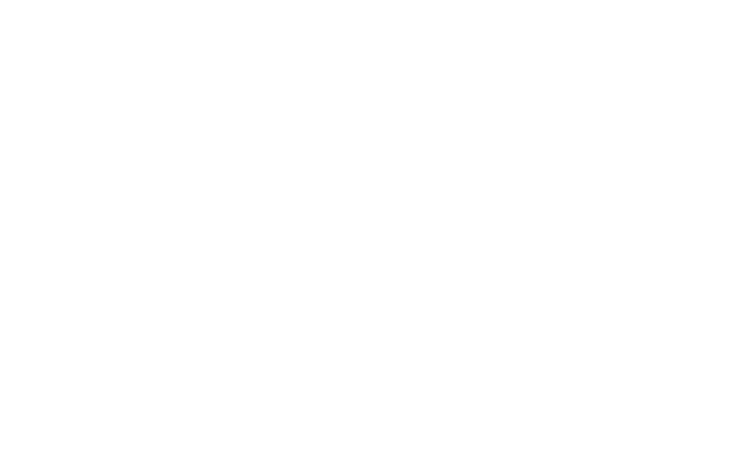
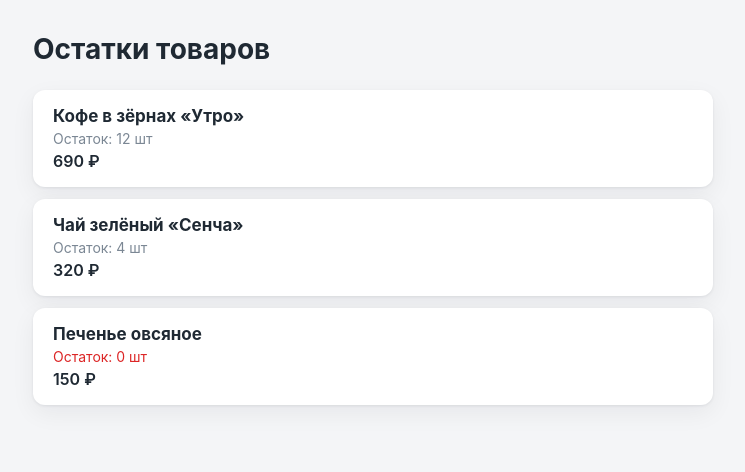
Before and after one commit to Deidata4554/stock-panel, a website built with Vite: page index.html in a window 1280 px wide. Shown: the whole page, without its empty margins (267-1012 px from the left). Built offline with nearby package versions, Linux system fonts and the light colour scheme.

Commit message:
feat: view layer is finished

```diff
--- a/index.html
+++ b/index.html
@@ -1,13 +1,29 @@
 <!doctype html>
-<html lang="en">
+<html lang="ru">
   <head>
     <meta charset="UTF-8" />
-    <link rel="icon" type="image/svg+xml" href="/favicon.svg" />
     <meta name="viewport" content="width=device-width, initial-scale=1.0" />
-    <title>stock-panel</title>
+    <title>Панель управления остатками товаров</title>
   </head>
-  <body>
-    <div id="app"></div>
+  <body class="page">
+    <main class="panel">
+      <h1 class="panel__title">Остатки товаров</h1>
+
+      <!-- Статичная разметка: контейнер для списка карточек -->
+      <section class="catalog">
+        <ul class="catalog__list"></ul>
+      </section>
+    </main>
+
+    <!-- Динамическая разметка: шаблон карточки, клонируется на каждый товар -->
+    <template id="product-card">
+      <li class="card">
+        <h2 class="card__title"></h2>
+        <p class="card__stock"></p>
+        <span class="card__price"></span>
+      </li>
+    </template>
+
     <script type="module" src="/src/main.ts"></script>
   </body>
 </html>
--- /dev/null
+++ b/src/components/base/Component.ts
@@ -0,0 +1,17 @@
+/**
+ * Базовый компонент для всех View. Используется без изменений.
+ * render() кладёт переданные данные в поля экземпляра (Object.assign),
+ * что автоматически вызывает сеттеры компонента и обновляет DOM,
+ * после чего возвращает корневой контейнер.
+ */
+export abstract class Component<T> {
+  protected constructor(protected readonly container: HTMLElement) {
+    // Код в конструкторе исполняется ДО объявлений полей в дочернем классе.
+  }
+
+  // Вернуть корневой DOM-элемент
+  render(data?: Partial<T>): HTMLElement {
+    Object.assign(this as object, data ?? {});
+    return this.container;
+  }
+}
--- /dev/null
+++ b/src/components/views/Catalog.ts
@@ -0,0 +1,20 @@
+// src/components/views/Catalog.ts
+import { Component } from '../base/Component';
+
+// Данные каталога — готовые DOM-элементы карточек.
+interface ICatalog {
+  items: HTMLElement[];
+}
+
+// VIEW — список карточек. Про товары не знает ничего:
+// принимает готовые элементы и раскладывает их в контейнере.
+export class Catalog extends Component<ICatalog> {
+  constructor(container: HTMLElement) {
+    super(container);
+  }
+
+  // Сеттер protected: снаружи компонент обновляется только через render().
+  protected set items(items: HTMLElement[]) {
+    this.container.replaceChildren(...items);
+  }
+}
--- /dev/null
+++ b/src/components/views/ProductCard.ts
@@ -0,0 +1,35 @@
+import { ensureElement } from '../../utils/utils';
+import { Component } from '../base/Component';
+
+interface IProductCard {
+  title: string;
+  price: number;
+  stock: number;
+}
+
+export class ProductCard extends Component<object> {
+  protected titleElement: HTMLElement;
+  protected priceElement: HTMLElement;
+  protected stockElement: HTMLElement;
+
+  constructor(container: HTMLElement) {
+    super(container);
+
+    this.titleElement = ensureElement<HTMLElement>('.card__title', this.container);
+    this.priceElement = ensureElement<HTMLElement>('.card__price', this.container);
+    this.stockElement = ensureElement<HTMLElement>('.card__stock', this.container);
+  }
+
+  protected set title(value: string) {
+    this.titleElement.textContent = value;
+  }
+
+  protected set price(value: number) {
+    this.priceElement.textContent = `${value} ₽`;
+  }
+
+  protected set stock(value: number) {
+    this.stockElement.classList.toggle('card__stock_empty', value === 0);
+    this.stockElement.textContent = `Остаток: ${value} шт`;
+  }
+}
--- a/src/main.ts
+++ b/src/main.ts
@@ -1,30 +1,25 @@
 // src/main.ts
-import { Products } from './components/models/Products';
-import type { IProduct } from './types';
+import './styles.css';
 
-// Тестовые данные (в проектной работе такие придут с сервера).
-const testItems: IProduct[] = [
-  { id: 'p1', name: 'Кофе в зёрнах «Утро»', price: 690, stock: 12 },
-  { id: 'p2', name: 'Чай зелёный «Сенча»', price: 320, stock: 4 },
-  { id: 'p3', name: 'Печенье овсяное', price: 150, stock: 0 },
+import { Catalog } from './components/views/Catalog';
+import { ProductCard } from './components/views/ProductCard';
+import { cloneTemplate, ensureElement } from './utils/utils';
+
+// Фейковые данные «для отображения». Заметьте: это НЕ товары из модели —
+// просто объекты той формы, которую ждёт карточка.
+const fakeCards = [
+  { title: 'Кофе в зёрнах «Утро»', price: 690, stock: 12 },
+  { title: 'Чай зелёный «Сенча»', price: 320, stock: 4 },
+  { title: 'Печенье овсяное', price: 150, stock: 0 },
 ];
 
-const products = new Products();
+// Каталог живёт в статичной разметке страницы.
+const catalog = new Catalog(ensureElement<HTMLElement>('.catalog__list'));
 
-// 1. Загрузка и чтение.
-products.setItems(testItems);
-console.log('Все товары:', products.getItems());
-console.log('Один товар по id:', products.getItem('p2'));
-console.log('Несуществующий id:', products.getItem('p99'));
+// На каждый набор данных: клон шаблона → компонент → рендер.
+const cards = fakeCards.map((data) =>
+  new ProductCard(cloneTemplate<HTMLElement>('#product-card')).render(data)
+);
 
-// 2. Валидное поступление: остаток «Сенчи» должен вырасти с 4 до 9.
-products.receive('p2', 5);
-console.log('Остаток «Сенчи» после поступления 5 шт:', products.getItem('p2')?.stock);
-
-// 3. Нарушения правил: модель должна отклонить некорректные вызовы.
-products.receive('p99', 5); // несуществующий товар
-products.receive('p1', -3); // отрицательное количество
-products.receive('p1', 2.5); // дробное количество
-console.log('Остаток кофе не изменился:', products.getItem('p1')?.stock);
-
-console.log(products.getOutOfStock());
+// Отдаём готовые элементы каталогу.
+catalog.render({ items: cards });
--- /dev/null
+++ b/src/styles.css
@@ -0,0 +1,55 @@
+* {
+  box-sizing: border-box;
+}
+
+.page {
+  margin: 0;
+  font-family: -apple-system, BlinkMacSystemFont, 'Segoe UI', Roboto, Helvetica, Arial, sans-serif;
+  color: #1f2933;
+  background: #f4f5f7;
+}
+
+.panel {
+  max-width: 720px;
+  margin: 0 auto;
+  padding: 32px 20px 64px;
+}
+
+.panel__title {
+  margin: 0 0 24px;
+  font-size: 28px;
+}
+
+.catalog__list {
+  list-style: none;
+  margin: 0;
+  padding: 0;
+  display: grid;
+  gap: 12px;
+}
+
+.card {
+  padding: 16px 20px;
+  background: #ffffff;
+  border-radius: 12px;
+  box-shadow: 0 1px 3px rgba(15, 23, 42, 0.08), 0 8px 24px rgba(15, 23, 42, 0.06);
+}
+
+.card__title {
+  margin: 0 0 4px;
+  font-size: 17px;
+}
+
+.card__stock {
+  margin: 0 0 4px;
+  color: #7b8794;
+  font-size: 14px;
+}
+
+.card__price {
+  font-weight: 600;
+}
+
+.card__stock_empty {
+  color: #dc2626;
+}
--- /dev/null
+++ b/src/utils/utils.ts
@@ -0,0 +1,23 @@
+export function ensureElement<T extends HTMLElement>(
+  selectorElement: T | string,
+  context: HTMLElement = document.body
+): T {
+  if (typeof selectorElement === 'string') {
+    const element = context.querySelector(selectorElement);
+    if (!element) {
+      throw new Error(`Селектор ${selectorElement} ничего не нашёл`);
+    }
+    return element as T;
+  }
+  return selectorElement;
+}
+
+export function cloneTemplate<T extends HTMLElement>(
+  query: string | HTMLTemplateElement
+): T {
+  const template = ensureElement<HTMLTemplateElement>(query);
+  if (!template.content.firstElementChild) {
+    throw new Error(`Шаблон ${query} пуст`);
+  }
+  return template.content.firstElementChild.cloneNode(true) as T;
+}
```
